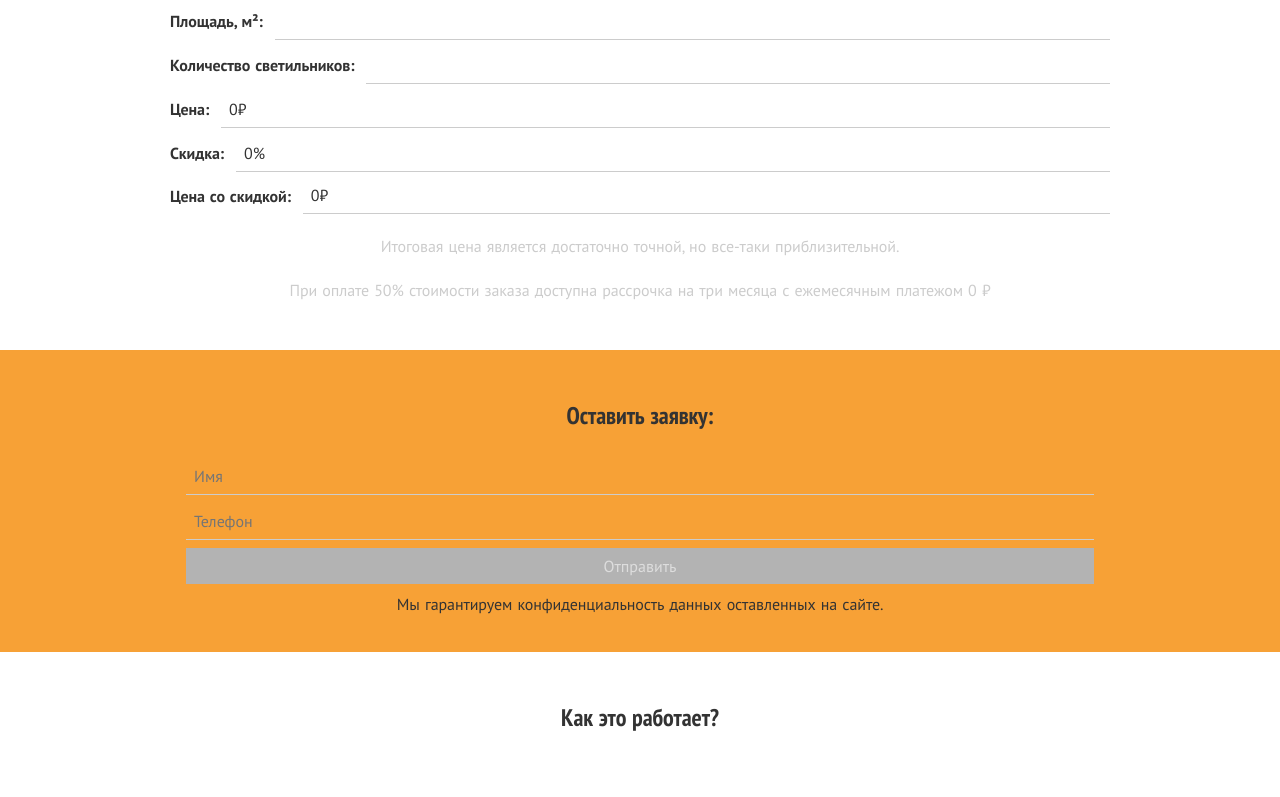
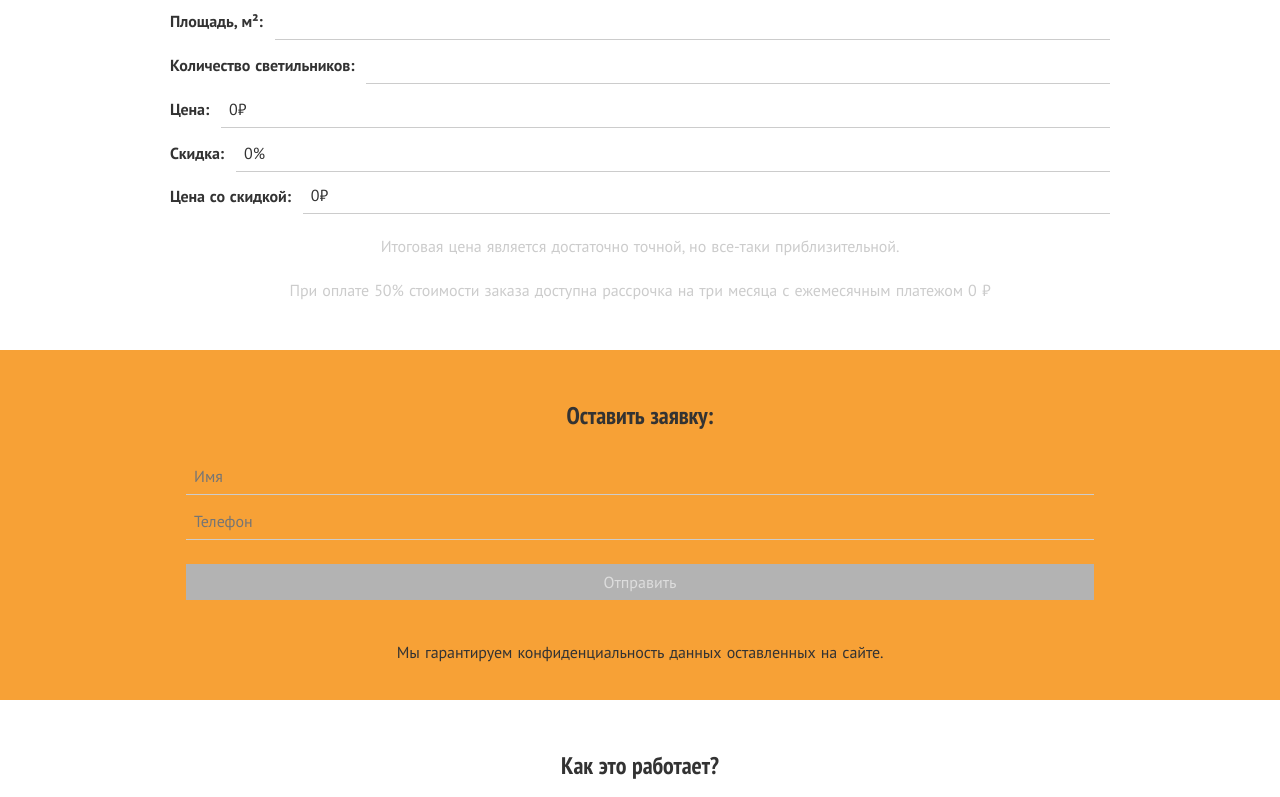
Before and after one commit to panamaprophet/arhpotolki.info, a Next.js app: page / in a window 1280 px wide. Shown: the part 4302-5099 px from the top of the page. Built offline with nearby package versions, Linux system fonts and the light colour scheme.

Commit message:
add theme and className to Button comp.q

```diff
--- a/src/components/ButtonWithStatus/index.tsx
+++ b/src/components/ButtonWithStatus/index.tsx
@@ -39,7 +39,7 @@ export const ButtonWithStatus = (props: Props) => {
     }
 
     return (
-        <Button onClick={handleClick} theme="green" disabled={disabled || props.disabled}>
+        <Button onClick={handleClick} className={props.className} theme={props.theme} disabled={disabled || props.disabled}>
             {text}
         </Button>
     );
```
